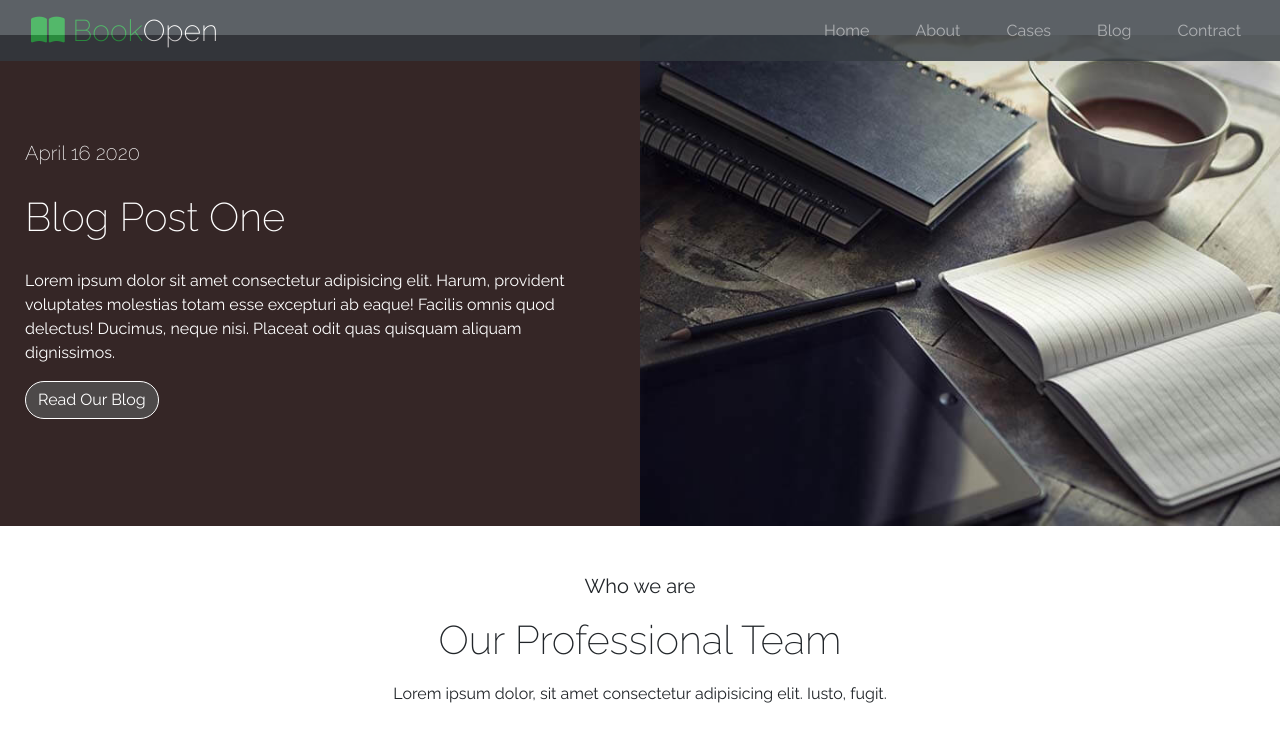
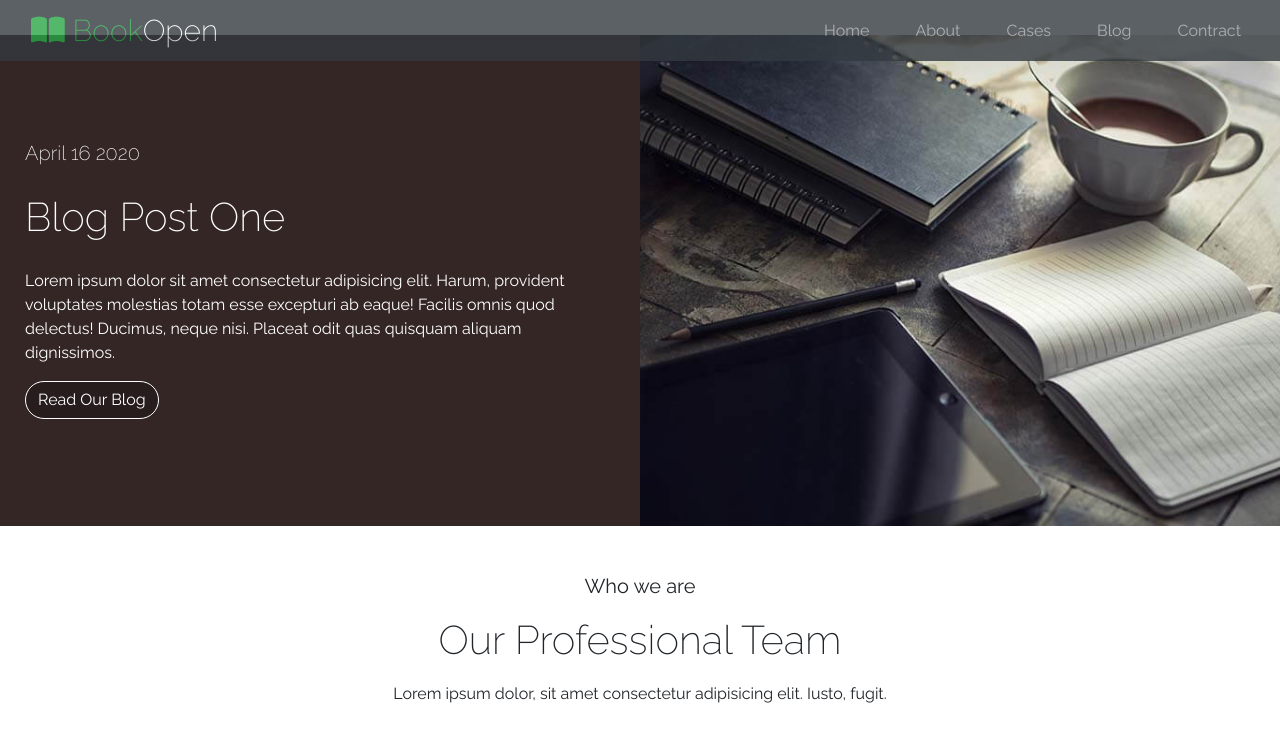
Before and after one commit to dipsingha360/HTML-CSS-Bootstarp_framework-project3-, a plain HTML site: page index.html in a window 1280 px wide. In both pictures the pointer is over the link "Read Our Blog". Shown: the part 2245-2975 px from the top of the page. Drawn offline with nearby package versions, Linux system fonts and the light colour scheme.

Commit message:
Update stylesheet.css
button hover  color change in blog section

```diff
--- a/css/stylesheet.css
+++ b/css/stylesheet.css
@@ -248,7 +248,7 @@ body {
 }
 
 .blog .blog-contect .btn:hover {
-  background-color: #4d4949;
+  background-color: #271d1d;
 }
 
 /* TEAM */
```
